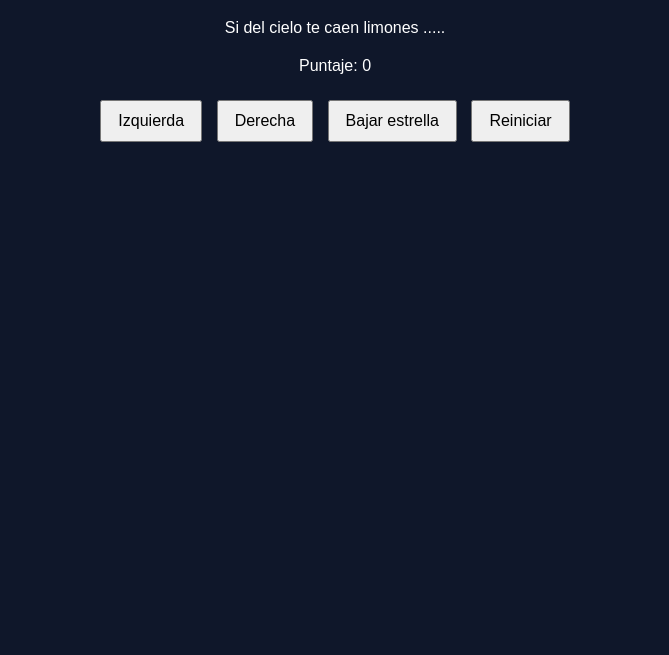
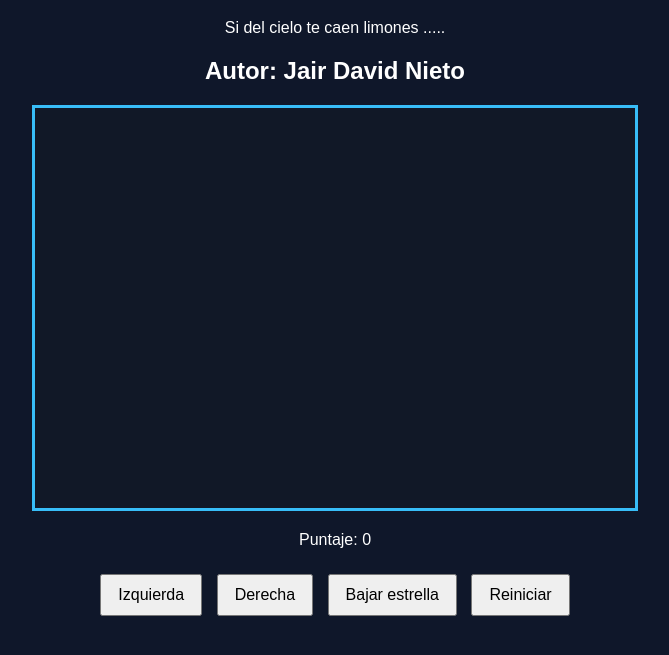
Before and after one commit to DIVINIETO/juego_limones, a plain HTML site: page limones.html in a window 1280 px wide. Shown: the part 81-736 px from the top of the page, without its empty margins (305-974 px from the left). Drawn offline with Linux system fonts and the light colour scheme.

Commit message:
agregar canva

```diff
--- a/limones.html
+++ b/limones.html
@@ -9,7 +9,8 @@
   <div class="contenedor">
     <h1>Atrapar Limones</h1>
     <p>Si del cielo te caen limones ..... </p>
-
+    <h2>Autor: Jair David Nieto</h2>
+    <canvas id="areajuego" width="600" height="400" ></canvas>
     <div class="panel">
       <p>Puntaje: <span id="txtPuntaje">0</span></p>
     </div>
@@ -20,6 +21,6 @@
       <button>Reiniciar</button>
     </div>
   </div>
-
+<script src="limones.js" ></script>
 </body>
 </html>
--- a/limones.js
+++ b/limones.js
@@ -0,0 +1,2 @@
+let canvas = document.getElementById("areajuego");
+let ctx = canvas.getContext("2d");
```
